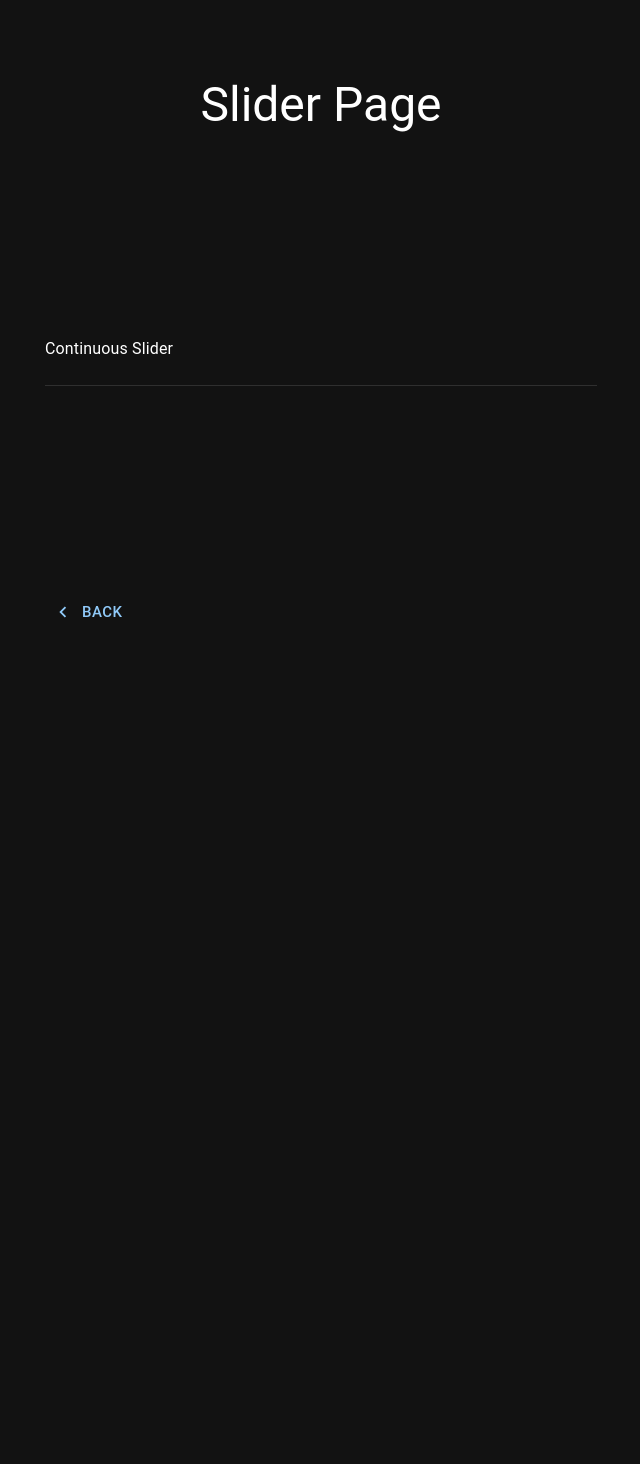
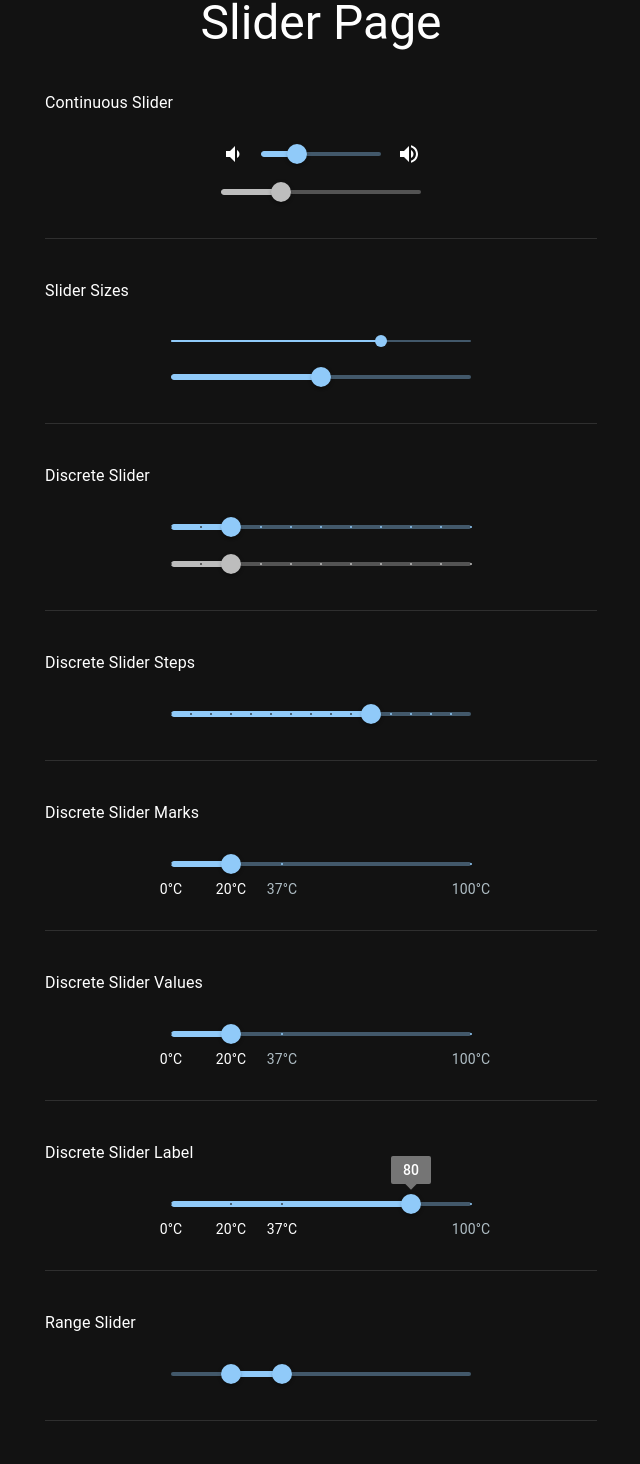
Before and after one commit to watcharakornton/mui_tutorials, a React (Vite) app: page /slider in a window 1280 px wide. Shown: the part 45-1509 px from the top of the page, without its empty margins (319-959 px from the left). Before the commit the page ends 800 px from the top, so only its background shows below. Built offline with nearby package versions, Linux system fonts and the light colour scheme.

Commit message:
Add Slider Sizes, All Discrete Slider, Range Slider into Slider Component

```diff
--- a/src/inputs/SliderComponent.jsx
+++ b/src/inputs/SliderComponent.jsx
@@ -1,10 +1,209 @@
 import * as React from 'react';
 import {
     Typography,
+    Box,
+    Stack,
+    Slider,
 } from '@mui/material';
+import {
+    VolumeDown,
+    VolumeUp
+} from '@mui/icons-material';
+
+const marks = [
+    {
+        value: 0,
+        label: '0°C',
+    },
+    {
+        value: 20,
+        label: '20°C',
+    },
+    {
+        value: 37,
+        label: '37°C',
+    },
+    {
+        value: 100,
+        label: '100°C',
+    },
+];
+
+function valueText(value) {
+    return `${value}°C`
+}
+
+export const InputSlider = () => {
+    return (
+        <>
+            <Typography variant='body1' sx={{ mb: 3 }}>Input Slider</Typography>
+        </>
+    )
+}
+
+export const MinimumDistanceSlider = () => {
+    return (
+        <>
+            <Typography variant='body1' sx={{ mb: 3 }}>Minimum Distance Slider</Typography>
+        </>
+    )
+}
+
+export const RangeSlider = () => {
+    const [value, setValue] = React.useState([20, 37]);
+
+    const handleChange = (event, newValue) => {
+        setValue(newValue);
+    };
+
+    return (
+        <>
+            <Typography variant='body1' sx={{ mb: 3 }}>Range Slider</Typography>
+            <Box sx={{ width: 300, mx: 'auto' }}>
+                <Slider
+                    getAriaLabel={() => 'Temperature range'}
+                    value={value}
+                    onChange={handleChange}
+                    valueLabelDisplay='auto'
+                    getAriaValueText={valueText}
+                />
+            </Box>
+        </>
+    )
+}
+
+export const DiscreteSliderLabel = () => {
+    return (
+        <>
+            <Typography variant='body1' sx={{ mb: 3 }}>Discrete Slider Label</Typography>
+            <Box sx={{ width: 300, mx: 'auto' }}>
+                <Slider
+                    aria-label="Always visible"
+                    defaultValue={80}
+                    getAriaValueText={valueText}
+                    step={10}
+                    marks={marks}
+                    valueLabelDisplay='on'
+                />
+            </Box>
+        </>
+    )
+}
+
+export const DiscreteSliderValues = () => {
+    return (
+        <>
+            <Typography variant='body1' sx={{ mb: 3 }}>Discrete Slider Values</Typography>
+            <Box sx={{ width: 300, mx: 'auto' }}>
+                <Slider
+                    aria-label='Restricted values'
+                    defaultValue={20}
+                    getAriaValueText={valueText}
+                    step={null}
+                    valueLabelDisplay='auto'
+                    marks={marks}
+                />
+            </Box>
+        </>
+    )
+}
+
+export const DiscreteSliderMarks = () => {
+    return (
+        <>
+            <Typography variant='body1' sx={{ mb: 3 }}>Discrete Slider Marks</Typography>
+            <Box sx={{ width: 300, mx: 'auto' }}>
+                <Slider
+                    aria-label="Custom marks"
+                    defaultValue={20}
+                    getAriaValueText={valueText}
+                    step={10}
+                    valueLabelDisplay='auto'
+                    marks={marks}
+                />
+            </Box>
+        </>
+    )
+}
+
+export const DiscreteSliderSteps = () => {
+    return (
+        <>
+            <Typography variant='body1' sx={{ mb: 3 }}>Discrete Slider Steps</Typography>
+            <Box sx={{ width: 300, mx: 'auto' }}>
+                <Slider
+                    aria-label="Small steps"
+                    defaultValue={0.00000005}
+                    getAriaValueText={valueText}
+                    step={0.00000001}
+                    marks
+                    min={-0.00000005}
+                    max={0.0000001}
+                    valueLabelDisplay="auto"
+                />
+            </Box>
+        </>
+    )
+}
+
+export const DiscreteSlider = () => {
+
+    return (
+        <>
+            <Typography variant='body1' sx={{ mb: 3 }}>Discrete Slider</Typography>
+            <Box sx={{ width: 300, mx: 'auto' }}>
+                <Slider
+                    aria-label="Temperature"
+                    defaultValue={30}
+                    getAriaValueText={valueText}
+                    valueLabelDisplay="auto"
+                    shiftStep={30}
+                    step={10}
+                    marks
+                    min={10}
+                    max={110}
+                />
+                <Slider defaultValue={30} step={10} marks min={10} max={110} disabled />
+            </Box>
+        </>
+    )
+}
+
+export const SliderSizes = () => {
+    return (
+        <>
+            <Typography variant='body1' sx={{ mb: 3 }}>Slider Sizes</Typography>
+            <Box sx={{ width: 300, mx: 'auto' }}>
+                <Slider
+                    size="small"
+                    defaultValue={70}
+                    aria-label="Small"
+                    valueLabelDisplay="auto"
+                />
+                <Slider defaultValue={50} aria-label="Default" valueLabelDisplay="auto" />
+            </Box>
+        </>
+    )
+}
 
 export const ContinuousSlider = () => {
+    const [value, setValue] = React.useState(30);
+
+    const handleChange = (event, newValue) => {
+        setValue(newValue);
+    };
+
     return (
-        <Typography variant='body1' sx={{ mb: 3 }}>Continuous Slider</Typography>
+        <>
+            <Typography variant='body1' sx={{ mb: 3 }}>Continuous Slider</Typography>
+            <Box sx={{ width: 200, mx: 'auto' }}>
+                <Stack spacing={2} direction="row" sx={{ alignItems: 'center', mb: 1 }}>
+                    <VolumeDown />
+                    <Slider aria-label="Volume" value={value} onChange={handleChange} />
+                    <VolumeUp />
+                </Stack>
+                <Slider disabled defaultValue={30} aria-label="Disabled slider" />
+            </Box>
+        </>
     )
 }
--- a/src/pages/SliderPage.jsx
+++ b/src/pages/SliderPage.jsx
@@ -12,11 +12,29 @@ import {
 
 import {
     ContinuousSlider,
+    SliderSizes,
+    DiscreteSlider,
+    DiscreteSliderSteps,
+    DiscreteSliderMarks,
+    DiscreteSliderValues,
+    DiscreteSliderLabel,
+    RangeSlider,
+    MinimumDistanceSlider,
+    InputSlider,
 } from '../inputs/SliderComponent';
 
 const SliderPage = () => {
     const sections = [
         <ContinuousSlider />,
+        <SliderSizes />,
+        <DiscreteSlider />,
+        <DiscreteSliderSteps />,
+        <DiscreteSliderMarks />,
+        <DiscreteSliderValues />,
+        <DiscreteSliderLabel />,
+        <RangeSlider />,
+        <MinimumDistanceSlider />,
+        <InputSlider />,
     ];
 
     return (
```
